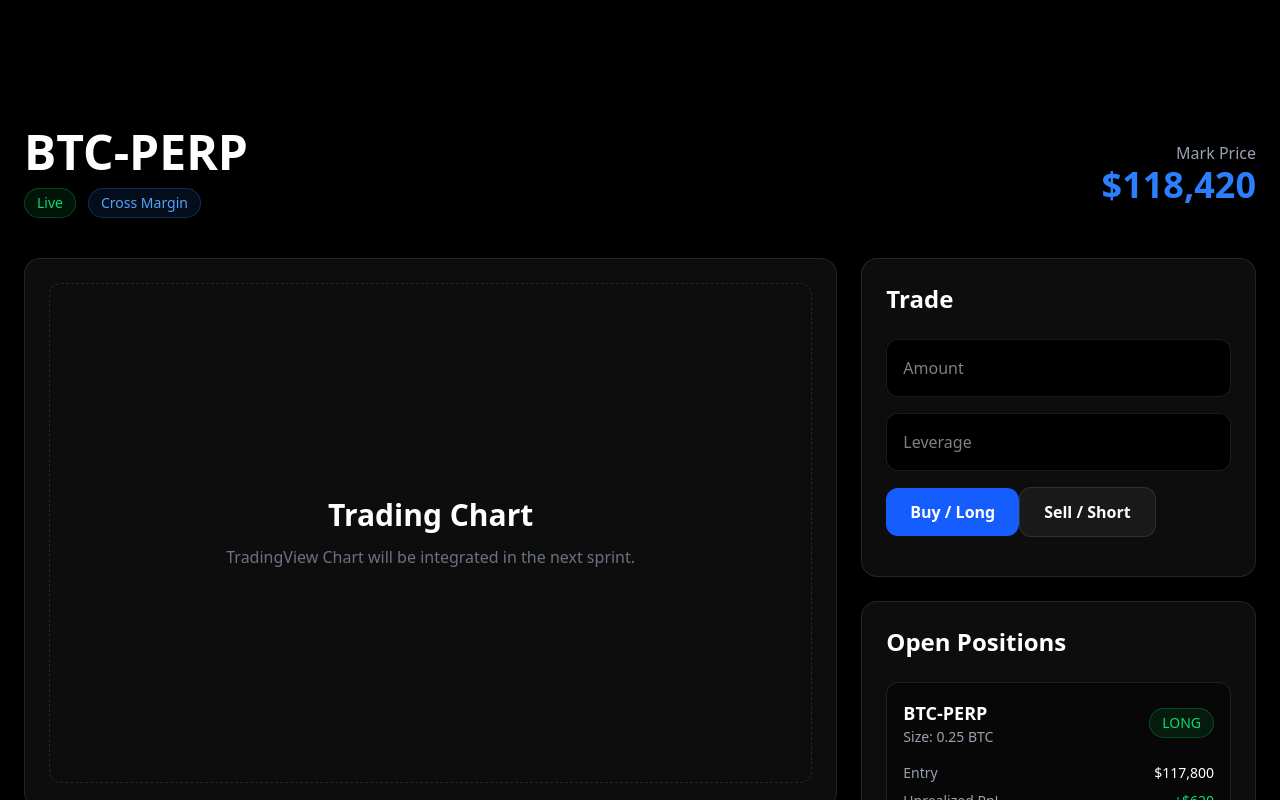
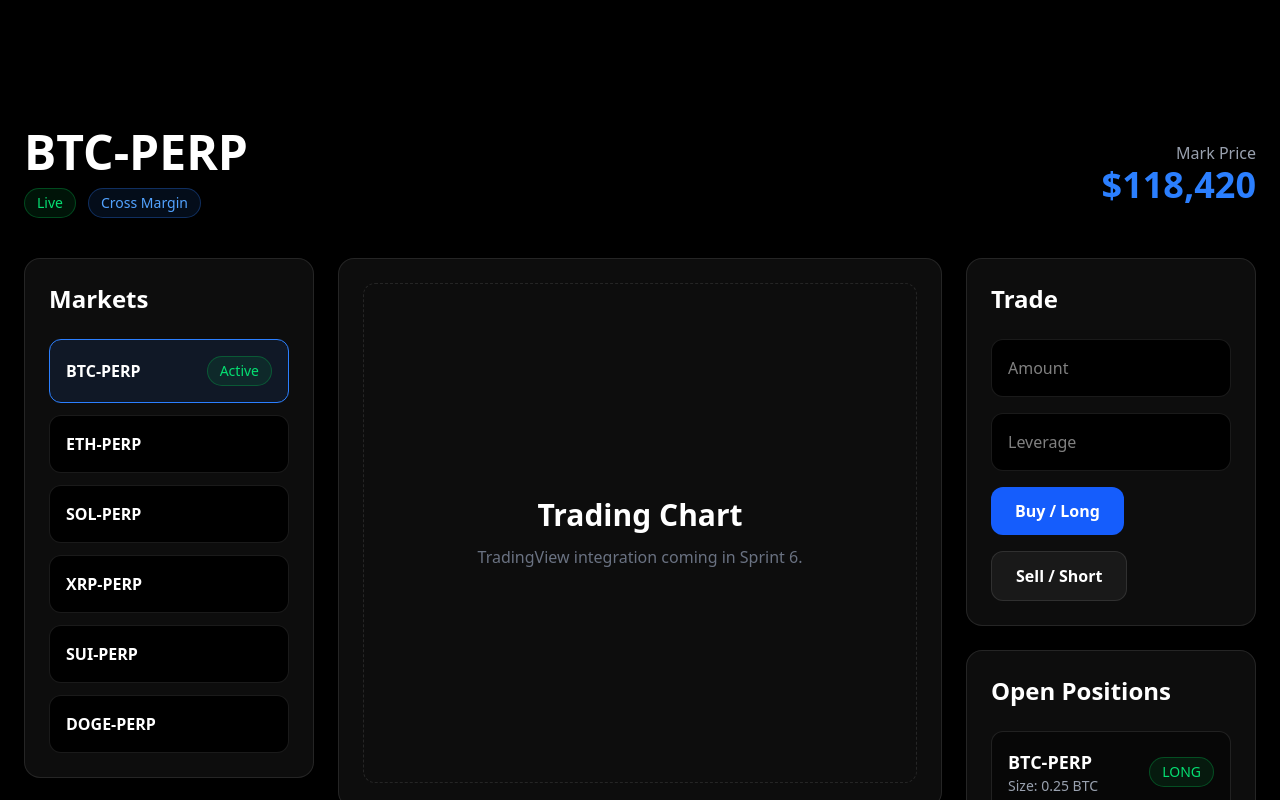
Before and after one commit to ojimusk/Cendex, a Next.js app: page /trade in a window 1280 px wide. Shown: the top 800 px of the page. Built offline with nearby package versions, Linux system fonts and the light colour scheme.

Commit message:
Integrate MarketSelector and refine layout comments
Added MarketSelector component to the layout and updated comments for clarity.

```diff
--- a/app/trade/page.tsx
+++ b/app/trade/page.tsx
@@ -1,6 +1,7 @@
 import Badge from "@/components/Badge";
 import Button from "@/components/Button";
 import Card from "@/components/Card";
+import MarketSelector from "@/components/MarketSelector";
 import OpenPositions from "@/components/OpenPositions";
 import OrderBook from "@/components/OrderBook";
 import RecentTrades from "@/components/RecentTrades";
@@ -36,13 +37,17 @@ export default function TradePage() {
 
         </div>
 
-        <div className="grid gap-6 lg:grid-cols-3">
+        <div className="grid gap-6 lg:grid-cols-4">
 
-          {/* Left Side */}
+          {/* Left Sidebar */}
+          <div>
+            <MarketSelector />
+          </div>
+
+          {/* Center */}
           <div className="space-y-6 lg:col-span-2">
 
             <Card>
-
               <div className="flex h-[500px] items-center justify-center rounded-xl border border-dashed border-white/10">
 
                 <div className="text-center">
@@ -52,13 +57,12 @@ export default function TradePage() {
                   </h2>
 
                   <p className="mt-3 text-gray-500">
-                    TradingView Chart will be integrated in the next sprint.
+                    TradingView integration coming in Sprint 6.
                   </p>
 
                 </div>
 
               </div>
-
             </Card>
 
             <OrderBook />
@@ -67,7 +71,7 @@ export default function TradePage() {
 
           </div>
 
-          {/* Right Side */}
+          {/* Right Sidebar */}
           <div className="space-y-6">
 
             <Card>
```
